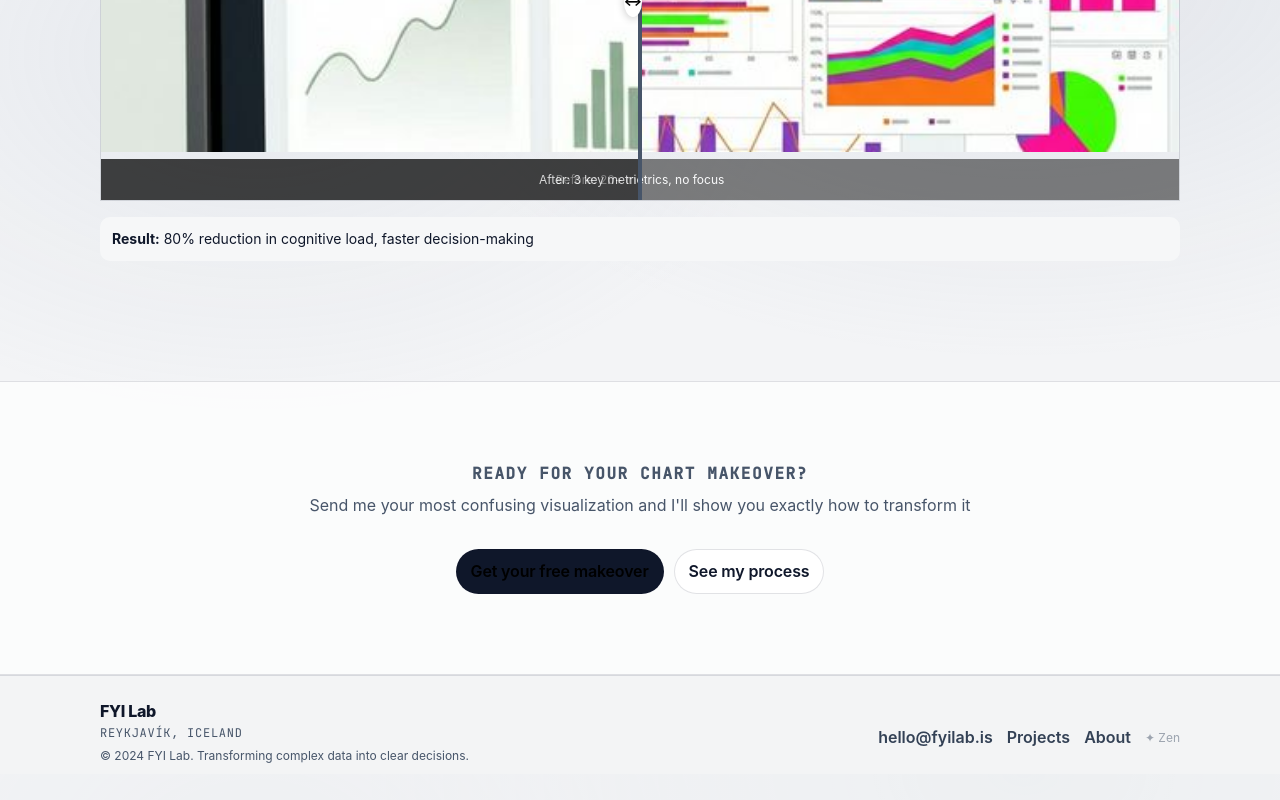
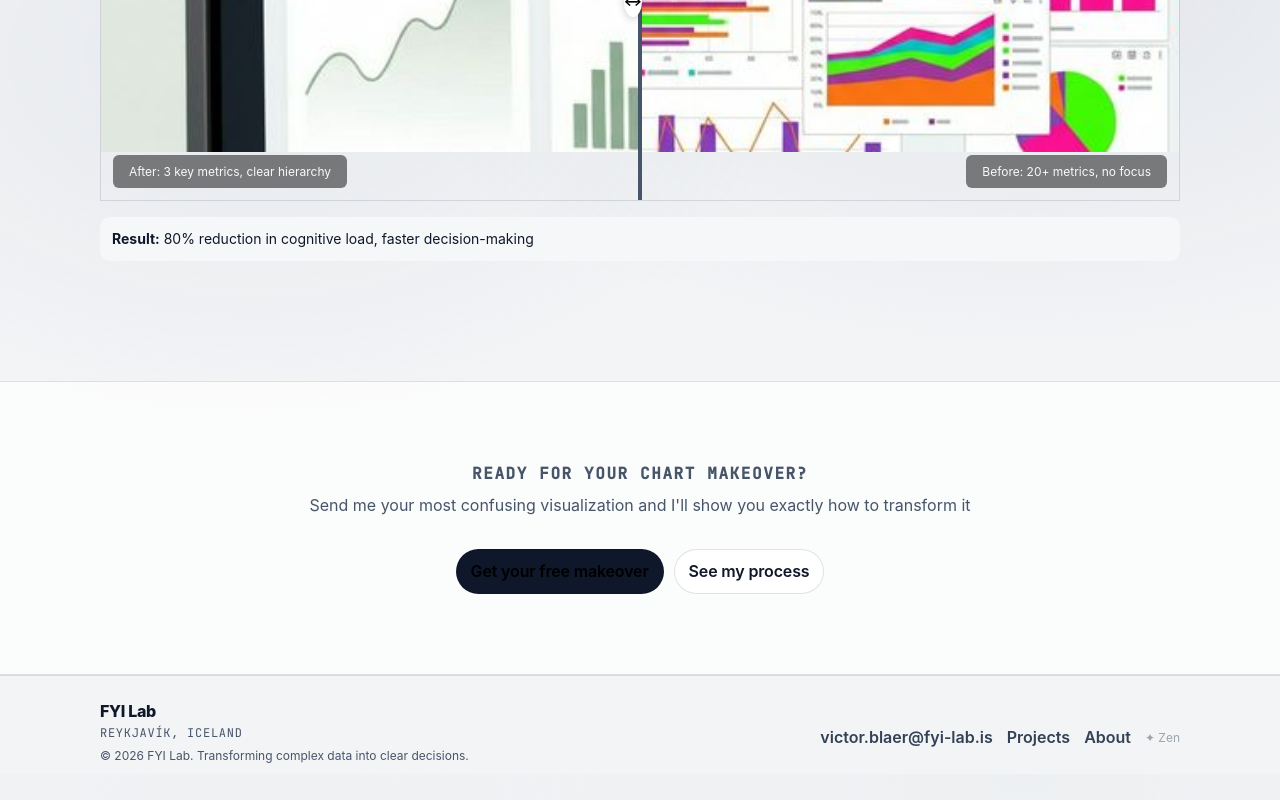
Before and after one commit to pyjama-llama/01-fyi-lab-site, a React (Vite) app: page / in a window 1280 px wide. Shown: the part 4026-4826 px from the top of the page. Built offline with nearby package versions, Linux system fonts and the light colour scheme.

Commit message:
feat: apply stash and update contact email to victor.blaer@fyi-lab.is

```diff
--- a/src/components/BeforeAfterSlider.tsx
+++ b/src/components/BeforeAfterSlider.tsx
@@ -51,7 +51,16 @@ const BeforeAfterSlider: React.FC<BeforeAfterSliderProps> = ({
         >
             <div className="comparison-before">
                 <img src={beforeImage} alt="Before" className="comparison-image" draggable="false" style={{ pointerEvents: 'none' }} />
-                <span className="comparison-label" style={{ opacity: isHovered ? 1 : 0.7, transition: 'opacity 0.2s' }}>{beforeLabel}</span>
+                <span className="comparison-label" style={{
+                    opacity: isHovered ? 1 : 0.7,
+                    transition: 'opacity 0.2s',
+                    right: 0,
+                    left: 'auto',
+                    width: 'auto',
+                    borderRadius: '6px',
+                    margin: '12px',
+                    padding: '8px 16px'
+                }}>{beforeLabel}</span>
             </div>
 
             <div
@@ -59,7 +68,16 @@ const BeforeAfterSlider: React.FC<BeforeAfterSliderProps> = ({
                 style={{ clipPath: `inset(0 ${100 - sliderPosition}% 0 0)` }}
             >
                 <img src={afterImage} alt="After" className="comparison-image" draggable="false" style={{ pointerEvents: 'none' }} />
-                <span className="comparison-label" style={{ opacity: isHovered ? 1 : 0.7, transition: 'opacity 0.2s' }}>{afterLabel}</span>
+                <span className="comparison-label" style={{
+                    opacity: isHovered ? 1 : 0.7,
+                    transition: 'opacity 0.2s',
+                    left: 0,
+                    right: 'auto',
+                    width: 'auto',
+                    borderRadius: '6px',
+                    margin: '12px',
+                    padding: '8px 16px'
+                }}>{afterLabel}</span>
             </div>
 
             <div
--- a/src/components/Footer.tsx
+++ b/src/components/Footer.tsx
@@ -16,7 +16,7 @@ const Footer: React.FC = () => {
                     </p>
                 </div>
                 <div className="footer-links">
-                    <a className="text-link" href="mailto:hello@fyilab.is">hello@fyilab.is</a>
+                    <a className="text-link" href="mailto:victor.blaer@fyi-lab.is">victor.blaer@fyi-lab.is</a>
                     <Link className="text-link" to="/projects">{t('nav.projects')}</Link>
                     <Link className="text-link" to="/about">{t('nav.about')}</Link>
                     <Link
--- a/src/components/Header.tsx
+++ b/src/components/Header.tsx
@@ -82,7 +82,7 @@ const Header: React.FC = () => {
                         )}
                     </button>
 
-                    <a className="nav-link" href="mailto:hello@fyilab.is">{t('nav.contact')}</a>
+                    <a className="nav-link" href="mailto:victor.blaer@fyi-lab.is">{t('nav.contact')}</a>
                 </div>
             </div>
         </header>
--- a/src/locales/en.json
+++ b/src/locales/en.json
@@ -87,7 +87,7 @@
     },
     "footer": {
         "location": "Reykjavík, Iceland",
-        "copy": "© 2024 FYI Lab. Transforming complex data into clear decisions."
+        "copy": "© 2026 FYI Lab. Transforming complex data into clear decisions."
     },
     "gallery": {
         "kicker": "Selected visuals",
--- a/src/views/AboutView.tsx
+++ b/src/views/AboutView.tsx
@@ -72,7 +72,7 @@ const AboutView: React.FC = () => {
                         <p style={{ fontSize: '18px', lineHeight: 1.6, marginBottom: '24px', opacity: 0.9 }}>
                             {t('about.pitch_body', 'Whether you\'re a lean startup, a growing NGO, or a researcher with a breakthrough—you deserve the same level of clarity and visual storytelling that the Fortune 500 rely on.')}
                         </p>
-                        <a className="button" style={{ background: 'var(--bg)', color: 'var(--accent-2)', border: 'none' }} href="mailto:hello@fyilab.is">
+                        <a className="button" style={{ background: 'var(--bg)', color: 'var(--accent-2)', border: 'none' }} href="mailto:victor.blaer@fyi-lab.is">
                             {t('about.cta', 'Let\'s talk about your data')}
                         </a>
                     </div>
--- a/src/views/HomeView.tsx
+++ b/src/views/HomeView.tsx
@@ -186,7 +186,7 @@ const HomeView: React.FC = () => {
                         <div className="callout" style={{ position: 'sticky', top: '100px' }}>
                             <h3 className="callout-title">{t('services.availability_title')}</h3>
                             <p className="callout-body">{t('services.availability_body')}</p>
-                            <a className="button button-primary" href="mailto:hello@fyilab.is?subject=FYI%20Lab%20project">Email hello@fyilab.is</a>
+                            <a className="button button-primary" href="mailto:victor.blaer@fyi-lab.is?subject=FYI%20Lab%20project">Email victor.blaer@fyi-lab.is</a>
                         </div>
                     </div>
                 </div>
@@ -223,7 +223,7 @@ const HomeView: React.FC = () => {
                         <p className="section-subtitle" style={{ marginTop: '8px', marginBottom: '24px' }}>{t('home.cta_footer_subtitle')}</p>
                     </div>
                     <div className="hero-cta" style={{ justifyContent: 'center' }}>
-                        <a className="button button-primary" href="mailto:hello@fyilab.is?subject=Chart%20Makeover%20Request">Get your free makeover</a>
+                        <a className="button button-primary" href="mailto:victor.blaer@fyi-lab.is?subject=Chart%20Makeover%20Request">Get your free makeover</a>
                         <Link className="button" to="/about">See my process</Link>
                     </div>
                 </div>
--- a/src/views/ProjectDetailView.tsx
+++ b/src/views/ProjectDetailView.tsx
@@ -248,7 +248,7 @@ const ProjectDetailView: React.FC = () => {
                             View live project
                         </a>
                     )}
-                    <a className="button" href="mailto:hello@fyilab.is?subject=Project%20Inquiry">
+                    <a className="button" href="mailto:victor.blaer@fyi-lab.is?subject=Project%20Inquiry">
                         Start a similar project
                     </a>
                     <Link className="button" to="/projects">
```
